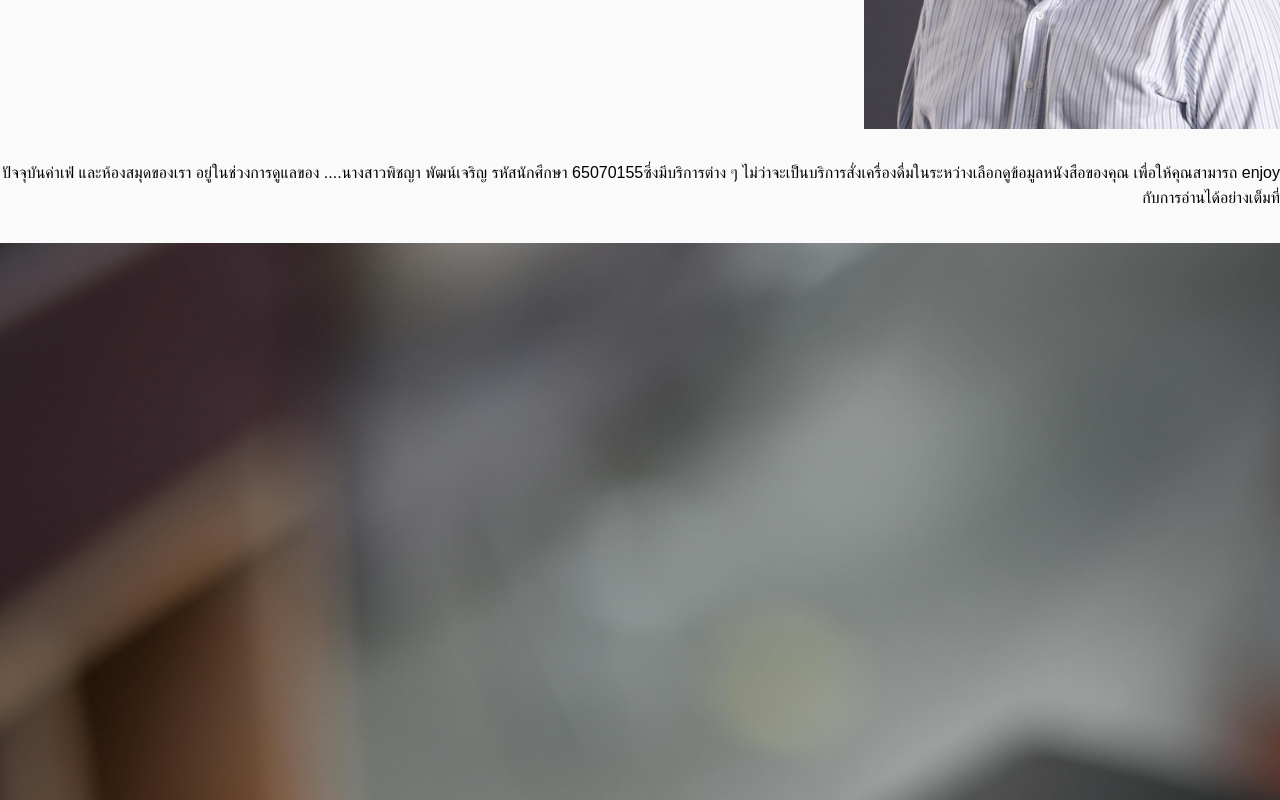
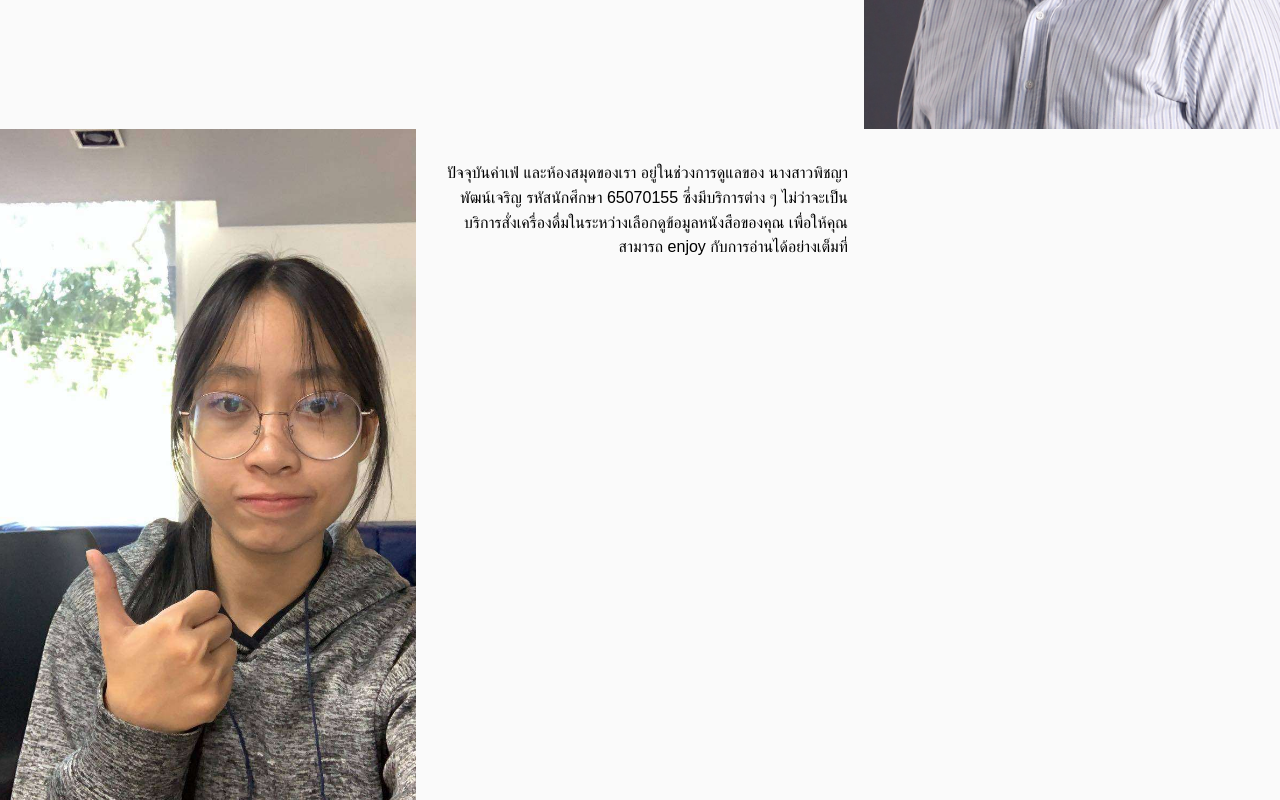
Before and after one commit to PichayaPhatcharoen/2024_IOT_lab2_65070155, a React (Vite) app in the folder 4_frontend_sample_crud_1/: page / in a window 1280 px wide. Shown: the part 920-1720 px from the top of the page. Built offline with nearby package versions, Linux system fonts and the light colour scheme; no server answers.

Commit message:
first page

```diff
--- a/4_frontend_sample_crud_1/src/pages/index.tsx
+++ b/4_frontend_sample_crud_1/src/pages/index.tsx
@@ -2,6 +2,7 @@ import Layout from "../components/layout";
 import cafeBackgroundImage from "../assets/images/bg-cafe-1.jpg";
 import ajPanwitImage from "../assets/images/aj-panwit.jpg";
 import coffeeImage from "../assets/images/coffee-1.jpg";
+import myimg from "../assets/images/myimg.jpg";
 
 export default function HomePage() {
   return (
@@ -31,11 +32,17 @@ export default function HomePage() {
             <img src={ajPanwitImage} alt="Panwit Tuwanut" className="h-full w-full object-cover" />
           </div>
         </div>
-        <p className="text-right mt-8">
-          ปัจจุบันค่าเฟ่ และห้องสมุดของเรา อยู่ในช่วงการดูแลของ ....
-          {"นางสาวพิชญา พัฒน์เจริญ รหัสนักศึกษา 65070155"}
-          ซึ่งมีบริการต่าง ๆ ไม่ว่าจะเป็นบริการสั่งเครื่องดื่มในระหว่างเลือกดูข้อมูลหนังสือของคุณ เพื่อให้คุณสามารถ enjoy กับการอ่านได้อย่างเต็มที่
-        </p>
+
+        <div className="grid grid-cols-3 gap-4">
+          <div>
+              <img src={myimg} alt="65070155 Pichaya Phatcharoen" className="h-full w-full object-cover" />
+          </div>
+          <p className="text-right mt-8">
+            ปัจจุบันค่าเฟ่ และห้องสมุดของเรา อยู่ในช่วงการดูแลของ
+            {" นางสาวพิชญา พัฒน์เจริญ รหัสนักศึกษา 65070155 "}
+            ซึ่งมีบริการต่าง ๆ ไม่ว่าจะเป็นบริการสั่งเครื่องดื่มในระหว่างเลือกดูข้อมูลหนังสือของคุณ เพื่อให้คุณสามารถ enjoy กับการอ่านได้อย่างเต็มที่
+          </p>
+        </div>
       </section>
 
       <section className="w-full flex justify-center">
```
Also changed, not shown: 4_frontend_sample_crud_1/src/assets/images/myimg.jpg (added).
